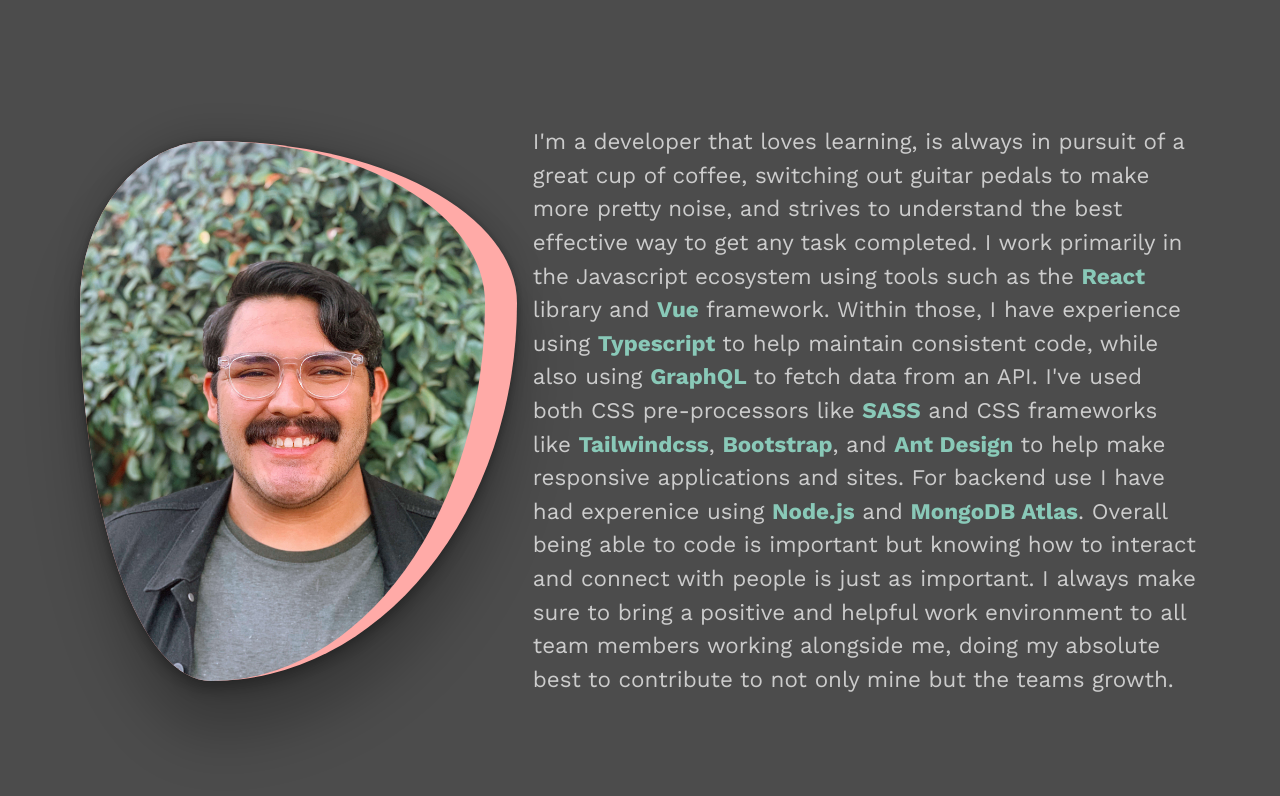
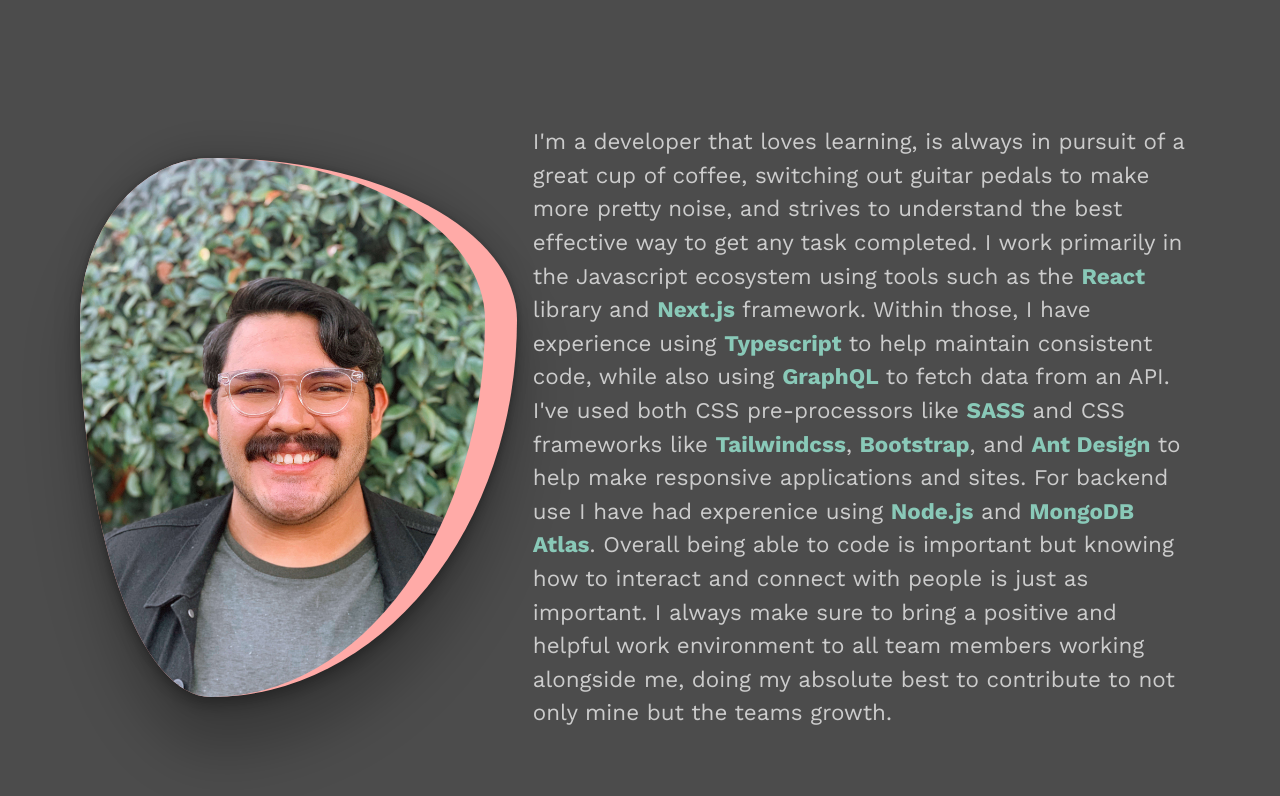
Before and after one commit to alanbedoya/portfolio2, a React (Create React App) app: page / in a window 1280 px wide. Shown: the part 871-1667 px from the top of the page. Built offline with nearby package versions, Linux system fonts and the light colour scheme; what react-alert-template-basic would draw is missing.

Commit message:
Made a few adjustments to my resume and about section.

```diff
--- a/src/components/aboutSection.js
+++ b/src/components/aboutSection.js
@@ -17,13 +17,13 @@ export const AboutSection = () => {
             cup of coffee, switching out guitar pedals to make more pretty
             noise, and strives to understand the best effective way to get any
             task completed. I work primarily in the Javascript ecosystem using
-            tools such as the <span>React</span> library and <span>Vue</span>{' '}
-            framework. Within those, I have experience using{' '}
-            <span>Typescript</span> to help maintain consistent code, while also
-            using <span>GraphQL</span> to fetch data from an API. I've used both
-            CSS pre-processors like <span>SASS</span> and CSS frameworks like{' '}
-            <span>Tailwindcss</span>, <span>Bootstrap</span>, and{' '}
-            <span>Ant Design</span> to help make responsive applications and
+            tools such as the <span>React</span> library and{' '}
+            <span>Next.js</span> framework. Within those, I have experience
+            using <span>Typescript</span> to help maintain consistent code,
+            while also using <span>GraphQL</span> to fetch data from an API.
+            I've used both CSS pre-processors like <span>SASS</span> and CSS
+            frameworks like <span>Tailwindcss</span>, <span>Bootstrap</span>,
+            and <span>Ant Design</span> to help make responsive applications and
             sites. For backend use I have had experenice using{' '}
             <span>Node.js</span> and <span>MongoDB Atlas</span>. Overall being
             able to code is important but knowing how to interact and connect
```
Also changed, not shown: 1 other file (tests, documents, lock files or other folders).
